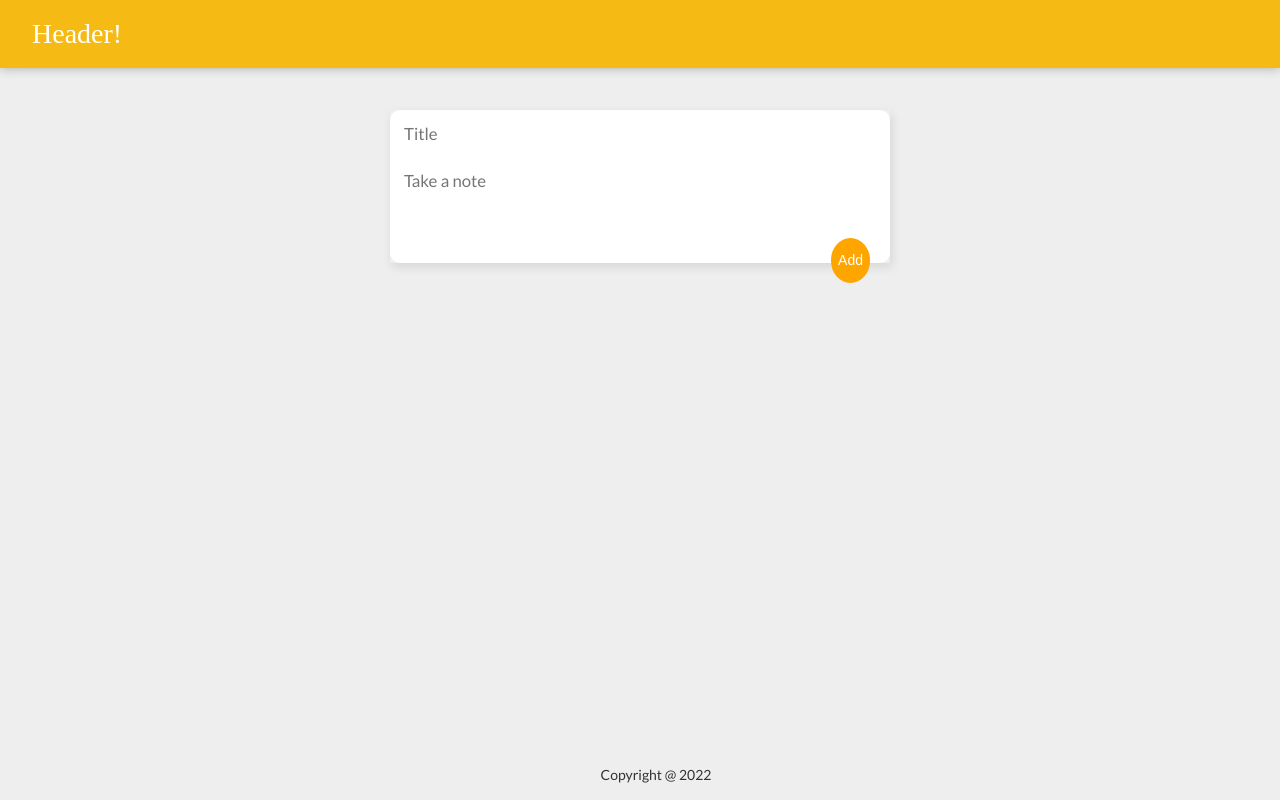
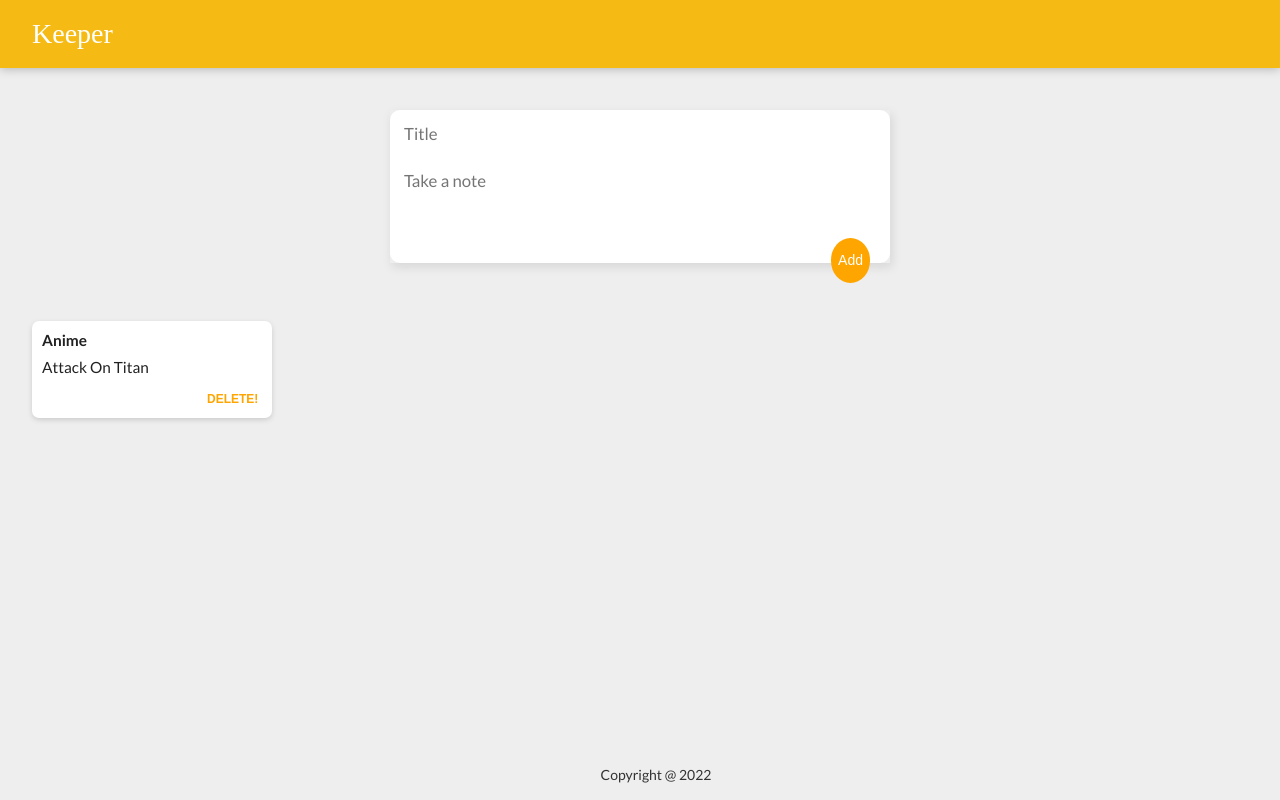
Before and after one commit to SheriefElnahas/Udemy-React-Angela-Project-1-Keeper, a React (Vite) app: page / in a window 1280 px wide. Built offline with nearby package versions, Linux system fonts and the light colour scheme.

Commit message:
add note dynamically

```diff
--- a/package.json
+++ b/package.json
@@ -10,7 +10,8 @@
   },
   "dependencies": {
     "react": "^18.2.0",
-    "react-dom": "^18.2.0"
+    "react-dom": "^18.2.0",
+    "uuid": "^9.0.0"
   },
   "devDependencies": {
     "@types/react": "^18.0.17",
--- a/src/App.css
+++ b/src/App.css
@@ -55,3 +55,14 @@
   white-space: pre-wrap;
   word-wrap: break-word;
 }
+
+.Note button {
+  border:none;
+  background: none;
+  color:orange;
+  text-transform: uppercase;
+  font-weight: bold;
+  font-size:12px;
+  cursor: pointer;
+  margin-left:75%;
+}
--- a/src/App.jsx
+++ b/src/App.jsx
@@ -1,20 +1,37 @@
 import './App.css';
+import { v4 as uuidv4 } from 'uuid';
+import React from 'react';
 import Header from "./components/Header";
 import Footer from "./components/Footer";
 import Note from "./components/Note";
-import  notes  from "./notes";
 import NewNoteForm from './components/NewNoteForm';
 
+
+
 function App() {
+  const [notes, setNotes ] = React.useState([
+    {
+      id: uuidv4(),
+      title: "Anime",
+      content: "Attack On Titan"
+    }
+  ]);
   const notesElement = notes.map((note) => {
-   return <Note title={note.title} content={note.content} key={note.key} />
+   return <Note title={note.title} content={note.content} key={note.id} />
   })
+
+  function addNote(note) {
+    const newNote = {...note, id: uuidv4()}
+    setNotes(oldState => {
+      return [...oldState, newNote]
+    })
+  }
 
   return (
     <div className="App">
       <Header />
-      {/* {notesElement} */}
-      <NewNoteForm />
+      <NewNoteForm addNote={addNote} />
+       {notesElement}
       <Footer />
     </div>
   )
--- a/src/components/Header.jsx
+++ b/src/components/Header.jsx
@@ -1,7 +1,7 @@
 function Header() {
     return (
         <header>
-            <h1>Header!</h1>
+            <h1>Keeper</h1>
         </header>
     )
 }
--- a/src/components/NewNoteForm.css
+++ b/src/components/NewNoteForm.css
@@ -30,7 +30,7 @@
     resize:none;
 }
 
-button {
+.NewNoteForm button {
     position: absolute;
     bottom:-20px;
     right:20px;
@@ -43,6 +43,6 @@ button {
     cursor: pointer;
 }
 
-button:hover {
+.NewNoteForm button:hover {
     background:teal;
 }
--- a/src/components/NewNoteForm.jsx
+++ b/src/components/NewNoteForm.jsx
@@ -1,12 +1,33 @@
 import "./NewNoteForm.css";
+import { v4 as uuidv4 } from 'uuid';
 import React from "react";
 
-function NewNoteForm() {
+function NewNoteForm(props) {
+    const [note, setNote ] = React.useState({
+        title: '',
+        content: ''
+    });
+  function handleChange(e) {
+    setNote(oldSate => {
+        return {
+            ...oldSate,
+            [e.target.name] : [e.target.value]
+        }
+    })
+  }
+
+  function handleSubmit(e) {
+        e.preventDefault();
+        props.addNote(note);
+        note.title = note.content = '';
+  }
+
+
   return (
     <div className="NewNoteForm">
-      <form>
-        <input type="text" placeholder="Title" name="title" />
-        <textarea name="content" cols="30" rows="4" placeholder="Take a note"></textarea>
+      <form onSubmit={handleSubmit}>
+        <input type="text" placeholder="Title" name="title" value={note.title} onChange={handleChange} />
+        <textarea name="content" cols="30" rows="4" placeholder="Take a note" onChange={handleChange} value={note.content}></textarea>
         <button>Add</button>
       </form>
     </div>
--- a/src/components/Note.jsx
+++ b/src/components/Note.jsx
@@ -5,6 +5,7 @@ function Note(props) {
         <div className="Note">
             <h1>{props.title}</h1>
             <p>{props.content}</p>
+            <button>Delete!</button>
         </div>
     );
 }
--- a/src/notes.js
+++ /dev/null
@@ -1,29 +0,0 @@
-const notes = [
-  {
-    key: 1,
-    title: "Delegation",
-    content:
-      "Q. How many programmers does it take to change a light bulb? A. None – It’s a hardware problem",
-  },
-  {
-    key: 2,
-    title: "Loops",
-    content:
-      "How to keep a programmer in the shower forever. Show him the shampoo bottle instructions: Lather. Rinse. Repeat.",
-  },
-  {
-    key: 3,
-    title: "Arrays",
-    content:
-      "Q. Why did the programmer quit his job? A. Because he didn't get arrays.",
-  },
-  {
-    key: 4,
-    title: "Hardware vs. Software",
-    content:
-      "What's the difference between hardware and software? You can hit your hardware with a hammer, but you can only curse at your software.",
-  },
-
-];
-
-export default notes;
```
Also changed, not shown: 1 other file (tests, documents, lock files or other folders). Lines whose indentation alone changed are shown as unchanged.
